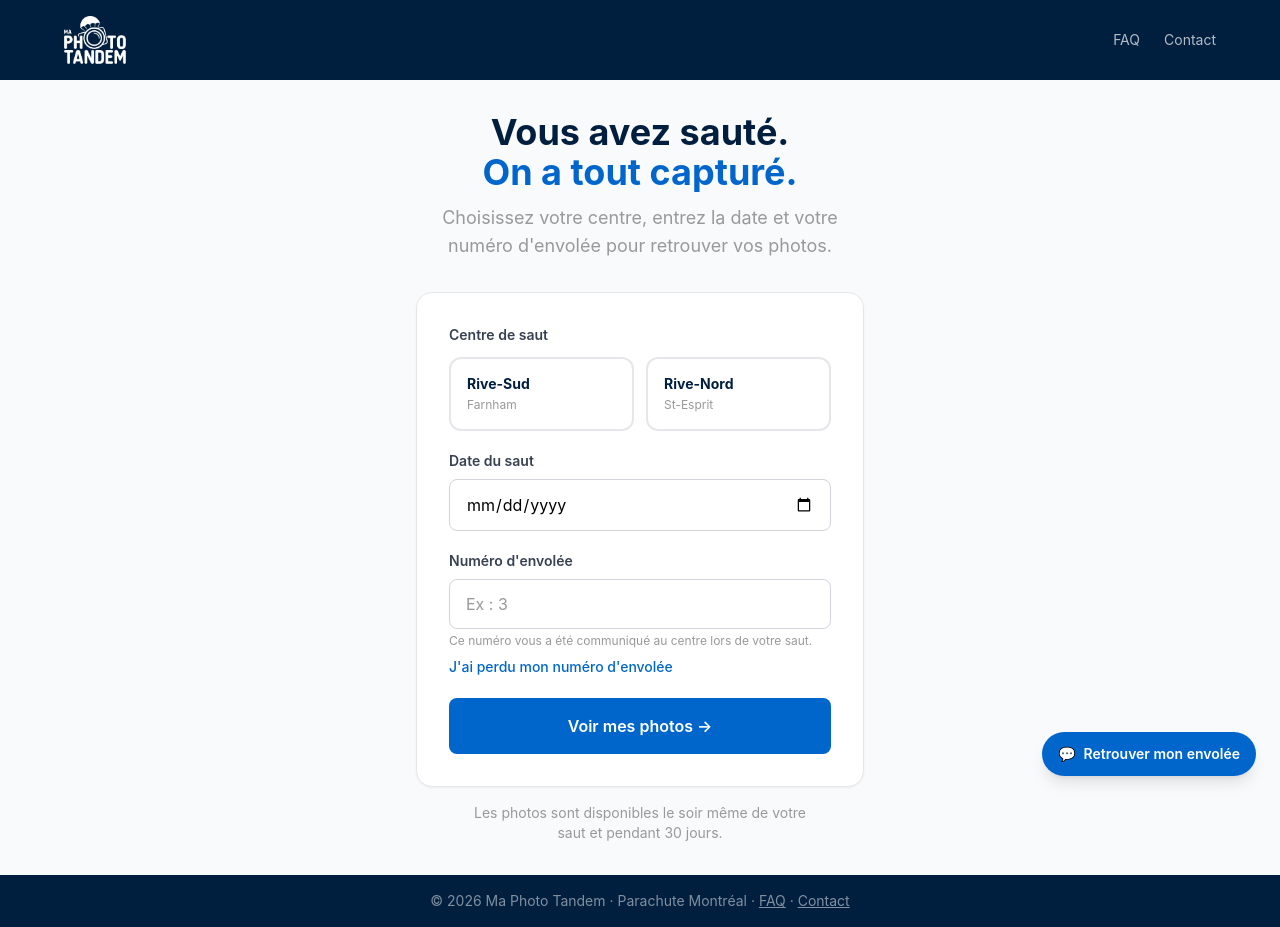
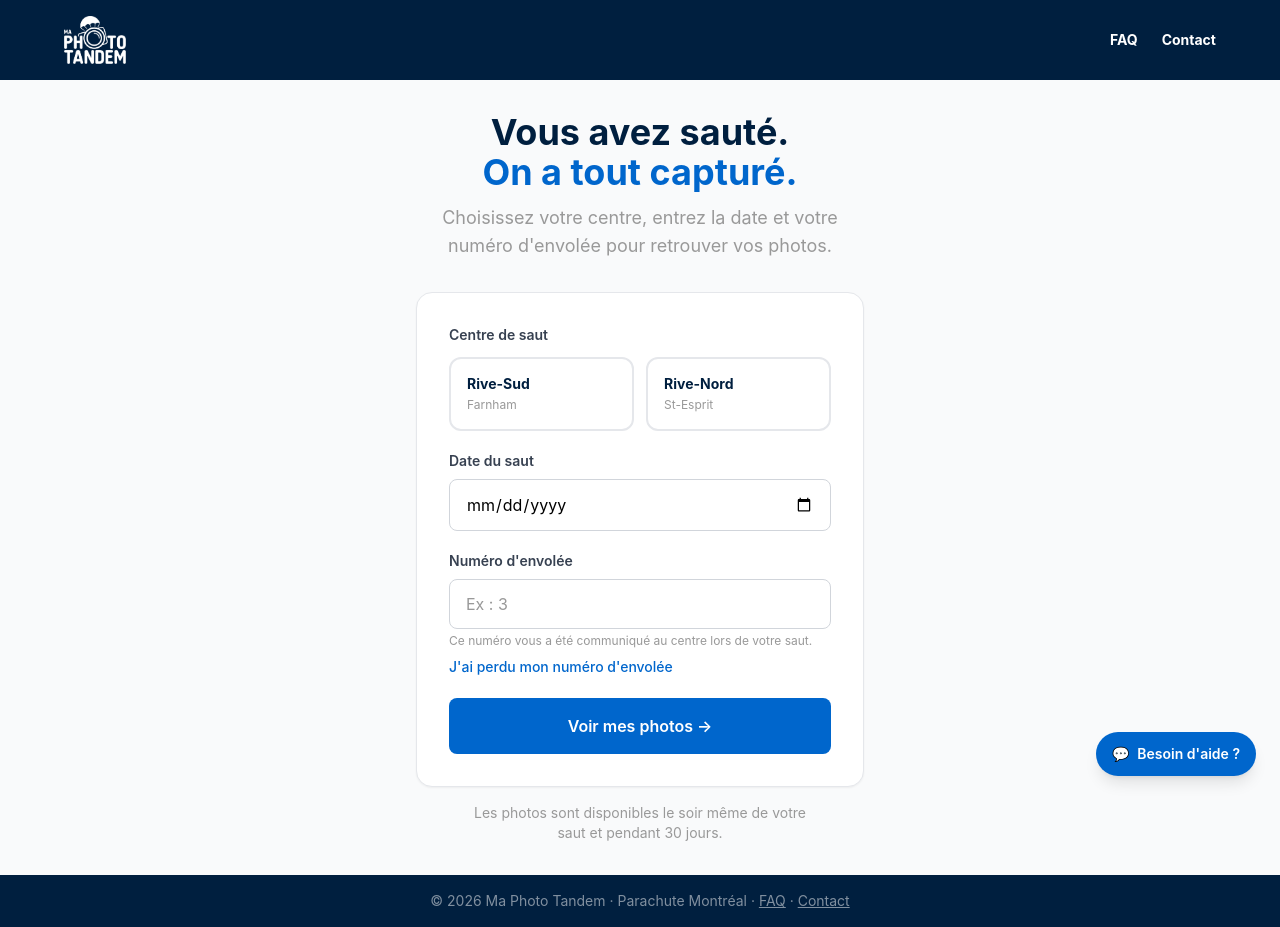
Before and after one commit to MaPhotoTandem/maphototandem, a Next.js app: page /tandem in a window 1280 px wide. Built offline with nearby package versions, Linux system fonts and the light colour scheme.

Commit message:
feat: bulle d'aide avec menu, nav header FAQ/Contact

```diff
--- a/app/layout.tsx
+++ b/app/layout.tsx
@@ -30,8 +30,8 @@ export default function RootLayout({ children }: { children: React.ReactNode })
               />
             </a>
             <nav className="flex items-center gap-4 sm:gap-6">
-              <a href="/faq" className="text-white/70 hover:text-white text-xs sm:text-sm transition-colors">FAQ</a>
-              <a href="/contact" className="text-white/70 hover:text-white text-xs sm:text-sm transition-colors">Contact</a>
+              <a href="/faq" className="text-white font-bold text-xs sm:text-sm transition-colors hover:text-white/80">FAQ</a>
+              <a href="/contact" className="text-white font-bold text-xs sm:text-sm transition-colors hover:text-white/80">Contact</a>
             </nav>
           </div>
         </header>
--- a/app/tandem/page.tsx
+++ b/app/tandem/page.tsx
@@ -202,6 +202,7 @@ export default function HomePage() {
   const [envol, setEnvol]           = useState('')
   const [error, setError]           = useState('')
   const [showFinder, setShowFinder] = useState(false)
+  const [showHelpMenu, setShowHelpMenu] = useState(false)
 
   function handleSubmit(e: React.FormEvent) {
     e.preventDefault()
@@ -332,15 +333,49 @@ export default function HomePage() {
         Les photos sont disponibles le soir même de votre saut et pendant 30 jours.
       </p>
 
-      {/* Bouton flottant */}
-      <button
-        onClick={() => setShowFinder(true)}
-        className="fixed bottom-6 right-6 bg-action text-white rounded-full shadow-lg px-4 py-3 text-sm font-semibold flex items-center gap-2 hover:bg-action/90 transition-colors z-40"
-        aria-label="Retrouver mon envolée"
-      >
-        <span>💬</span>
-        <span className="hidden sm:inline">Retrouver mon envolée</span>
-      </button>
+      {/* Bouton flottant + menu d'aide */}
+      <div className="fixed bottom-6 right-6 z-40 flex flex-col items-end gap-2">
+
+        {/* Menu */}
+        {showHelpMenu && (
+          <>
+            {/* Overlay invisible pour fermer en cliquant ailleurs */}
+            <div className="fixed inset-0 z-30" onClick={() => setShowHelpMenu(false)} />
+            <div className="relative z-40 bg-white rounded-2xl shadow-xl overflow-hidden w-52 border border-gray-100">
+              <button
+                onClick={() => { setShowHelpMenu(false); setShowFinder(true) }}
+                className="w-full flex items-center gap-3 px-4 py-3 text-sm font-medium text-navy hover:bg-pale-blue transition-colors text-left"
+              >
+                <span>🔍</span> Retrouver mon envolée
+              </button>
+              <div className="border-t border-gray-100" />
+              <a
+                href="/faq"
+                className="w-full flex items-center gap-3 px-4 py-3 text-sm font-medium text-navy hover:bg-pale-blue transition-colors"
+              >
+                <span>❓</span> Questions fréquentes
+              </a>
+              <div className="border-t border-gray-100" />
+              <a
+                href="/contact"
+                className="w-full flex items-center gap-3 px-4 py-3 text-sm font-medium text-navy hover:bg-pale-blue transition-colors"
+              >
+                <span>✉️</span> Contactez-nous
+              </a>
+            </div>
+          </>
+        )}
+
+        {/* Bouton principal */}
+        <button
+          onClick={() => setShowHelpMenu(v => !v)}
+          className="bg-action text-white rounded-full shadow-lg px-4 py-3 text-sm font-semibold flex items-center gap-2 hover:bg-action/90 transition-colors"
+          aria-label="Besoin d'aide ?"
+        >
+          <span>💬</span>
+          <span className="hidden sm:inline">Besoin d&apos;aide ?</span>
+        </button>
+      </div>
     </div>
   )
 }
```
